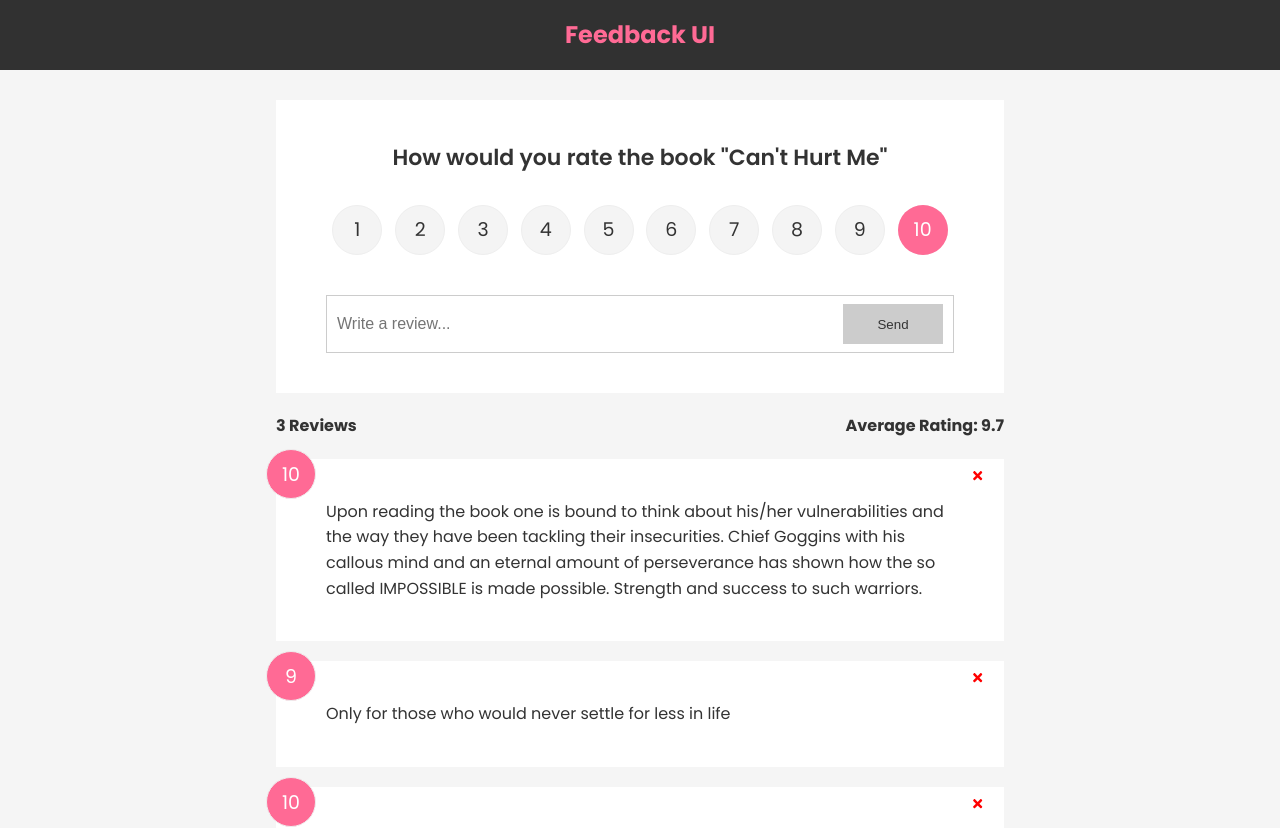
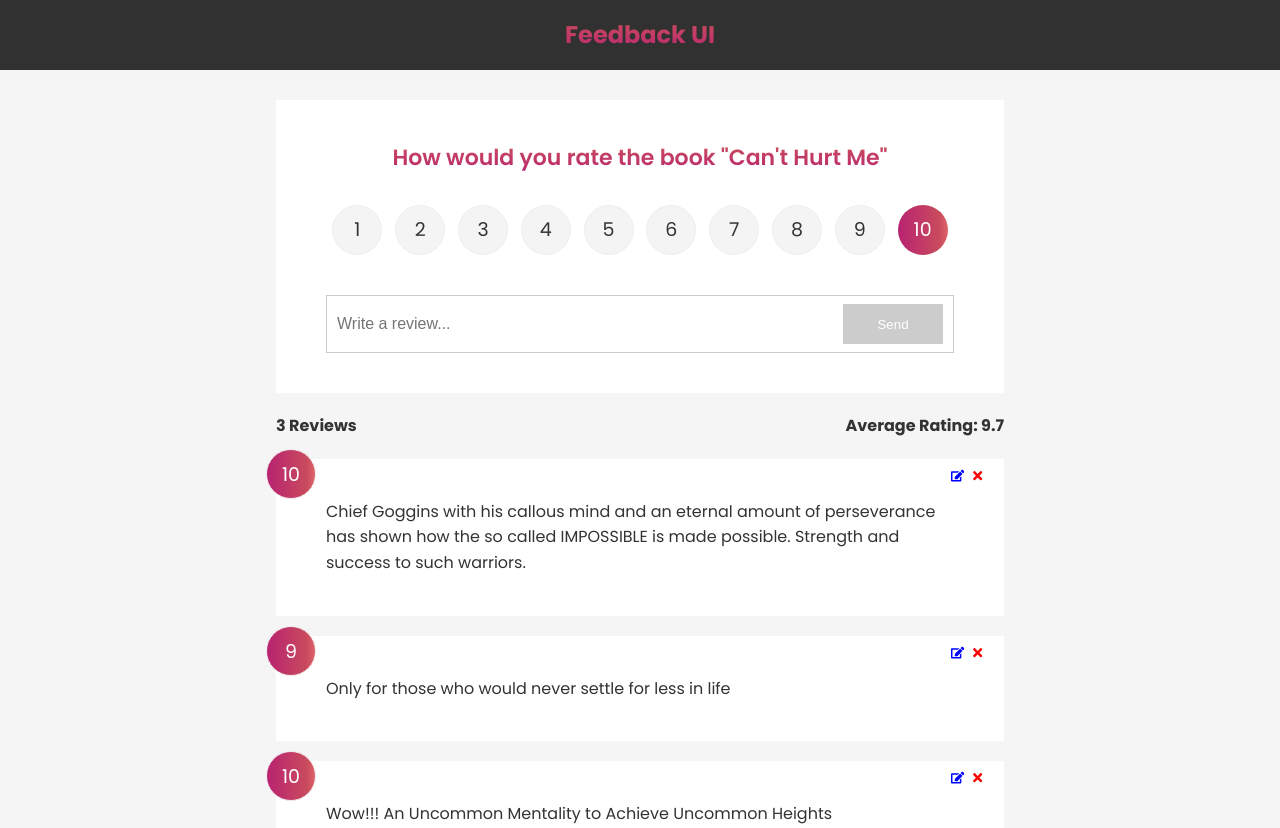
Before and after one commit to Vignesh-Mariappan/feedback-app, a React (Create React App) app: page / in a window 1280 px wide. Shown: the top 828 px of the page. Built offline with nearby package versions, Linux system fonts and the light colour scheme.

Commit message:
used context api, edit feedback functionality is added, CSS changes

```diff
--- a/src/App.js
+++ b/src/App.js
@@ -4,11 +4,13 @@
 import AboutPage from './pages/AboutPage';
 import { Routes, Route } from 'react-router-dom';
 import HomePage from './pages/HomePage';
+import { FeedbackProvider } from './context/FeedbackContext';
 
 function App() {
   const [feedback, setFeedback] = useState(feedbackdata);
 
   return (
+    <FeedbackProvider>
       <div className='App'>
         <Header />
         <div className='container'>
@@ -18,6 +20,7 @@
           </Routes>
         </div>
       </div>
+    </FeedbackProvider>
   );
 }
 
--- a/src/components/FeedbackForm.jsx
+++ b/src/components/FeedbackForm.jsx
@@ -1,9 +1,13 @@
-import React, { useState } from 'react';
+import React, { useState, useContext, useEffect } from 'react';
 import Card from './shared/Card';
 import SharedButton from './shared/SharedButton';
 import RatingSelect from './RatingSelect';
+import FeedbackContext from '../context/FeedbackContext';
 
-const FeedbackForm = ({ handleInsert, feedback }) => {
+const FeedbackForm = () => {
+  // get the feedback from the context
+  let { feedback, setFeedback, feedbackEdit, setFeedbackEdit } = useContext(FeedbackContext);
+
   const [text, setText] = useState('');
   const [btnDisabled, setBtnDisabled] = useState(true);
   const [message, setMessage] = useState('');
@@ -29,11 +33,41 @@
     setRating(rating);
   };
 
+  useEffect(() => {
+    const {
+      item: { id, text, rating },
+      editFlag,
+    } = feedbackEdit;
+    if (feedbackEdit.editFlag) {
+      setText(text);
+      setRating(rating);
+      setBtnDisabled(false);
+    }
+  }, [feedbackEdit]);
+
   /*
     on clicking the submit button in the form, the following method is called
   */
   const insertFeedback = (event) => {
     event.preventDefault();
+    if (feedbackEdit.editFlag) {
+      setFeedback(
+        feedback.map((item) =>
+          item.id === feedbackEdit.item.id
+            ? {
+                ...item,
+                rating: rating,
+                text: text,
+              }
+            : item
+        )
+      );
+
+      setFeedbackEdit({
+        item: {},
+        editFlag: false,
+      });
+    } else {
       let newFeedback = {
         id: Date.now(),
         rating: rating,
@@ -41,7 +75,8 @@
       };
 
       // handleInsert method is nothing but the setFeedback useState function
-    handleInsert([newFeedback, ...feedback]);
+      setFeedback([newFeedback, ...feedback]);
+    }
 
     // set the text to empty string after clicking the send button, hence the input box becomes empty and make the button disabled
     setText('');
@@ -55,7 +90,7 @@
         <RatingSelect select={ratingSelected} />
         <div className='input-group'>
           <input type='text' placeholder='Write a review...' onChange={handleTextChange} value={text} />
-          <SharedButton type='submit' version='primary' isDisabled={btnDisabled}>
+          <SharedButton type='submit' version='primary' isDisabled={btnDisabled} styling={{ marginLeft: '10px', color: 'white' }}>
             Send
           </SharedButton>
         </div>
--- a/src/components/FeedbackItem.jsx
+++ b/src/components/FeedbackItem.jsx
@@ -1,10 +1,25 @@
-import React from 'react';
+import React, { useContext } from 'react';
 import Card from './shared/Card';
-import { FaTimes } from 'react-icons/fa';
+import { FaTimes, FaEdit } from 'react-icons/fa';
+import FeedbackContext from '../context/FeedbackContext';
 
-const FeedbackItem = ({ item: { id, rating, text }, handleDelete, feedback }) => {
+const FeedbackItem = ({ item: { id, rating, text } }) => {
+  // get the feedback from the context
+  let { feedback, setFeedback, setFeedbackEdit } = useContext(FeedbackContext);
+
   const deleteFeedback = () => {
-    handleDelete(feedback.filter((item) => item.id !== id));
+    setFeedback(feedback.filter((item) => item.id !== id));
+  };
+
+  const editFeedback = () => {
+    setFeedbackEdit({
+      item: {
+        id: id,
+        rating: rating,
+        text: text,
+      },
+      editFlag: true,
+    });
   };
 
   return (
@@ -13,6 +28,9 @@
       <button onClick={deleteFeedback} className='close'>
         <FaTimes color='red' />
       </button>
+      <button className='edit' onClick={editFeedback}>
+        <FaEdit color='blue' />
+      </button>
       <div className='text-display'>{text}</div>
     </Card>
   );
--- a/src/components/FeedbackList.jsx
+++ b/src/components/FeedbackList.jsx
@@ -1,12 +1,17 @@
-import React from 'react';
+import React, { useContext } from 'react';
 import FeedbackItem from './FeedbackItem';
+import FeedbackContext from '../context/FeedbackContext';
 
-const FeedbackList = ({ feedback, handleDelete }) => {
+const FeedbackList = () => {
+  // get the feedback from the context
+  let { feedback } = useContext(FeedbackContext);
+
   if (!feedback || feedback.length === 0) return <p>No Feedback</p>;
+
   return (
     <div className='feedback-list'>
       {feedback.map((item) => (
-        <FeedbackItem key={item.id} item={item} handleDelete={handleDelete} feedback={feedback} />
+        <FeedbackItem key={item.id} item={item} />
       ))}
     </div>
   );
--- a/src/components/FeedbackStats.jsx
+++ b/src/components/FeedbackStats.jsx
@@ -1,6 +1,10 @@
-import React from 'react';
+import React, { useContext } from 'react';
+import FeedbackContext from '../context/FeedbackContext';
 
-const FeedbackStats = ({ feedback }) => {
+const FeedbackStats = () => {
+  // get the feedback from the context
+  let { feedback } = useContext(FeedbackContext);
+
   let avgRating = (
     feedback.reduce((accumulator, current) => {
       return accumulator + current.rating;
--- a/src/components/RatingSelect.jsx
+++ b/src/components/RatingSelect.jsx
@@ -1,8 +1,14 @@
-import React from 'react';
-import { useState } from 'react';
+import React, { useState, useContext, useEffect } from 'react';
+import FeedbackContext from '../context/FeedbackContext';
 
 const RatingSelect = ({ select }) => {
+  let { feedbackEdit } = useContext(FeedbackContext);
   const [selected, setSelected] = useState(10);
+
+  useEffect(() => {
+    if (feedbackEdit.editFlag) setSelected(feedbackEdit.item.rating);
+    else setSelected(10);
+  }, [feedbackEdit]);
 
   const handleChange = (event) => {
     // console.log({ event });
--- a/src/components/shared/SharedButton.jsx
+++ b/src/components/shared/SharedButton.jsx
@@ -1,8 +1,8 @@
 import React from 'react';
 
-const SharedButton = ({ type, version, isDisabled, children }) => {
+const SharedButton = ({ type, version, isDisabled, children, styling }) => {
   return (
-    <button type={type} className={`btn btn-${version}`} disabled={isDisabled}>
+    <button type={type} className={`btn btn-${version}`} disabled={isDisabled} style={styling}>
       {children}
     </button>
   );
--- /dev/null
+++ b/src/context/FeedbackContext.js
@@ -0,0 +1,33 @@
+import { createContext, useState } from 'react';
+
+// create the new context for feedback
+const FeedbackContext = createContext();
+
+export const FeedbackProvider = ({ children }) => {
+  const [feedback, setFeedback] = useState([
+    {
+      id: 1,
+      rating: 10,
+      text: 'Chief Goggins with his callous mind and an eternal amount of perseverance has shown how the so called IMPOSSIBLE is made possible. Strength and success to such warriors.',
+    },
+    {
+      id: 2,
+      rating: 9,
+      text: 'Only for those who would never settle for less in life',
+    },
+    {
+      id: 3,
+      rating: 10,
+      text: ' Wow!!! An Uncommon Mentality to Achieve Uncommon Heights',
+    },
+  ]);
+
+  const [feedbackEdit, setFeedbackEdit] = useState({
+    item: {},
+    editFlag: false,
+  });
+
+  return <FeedbackContext.Provider value={{ feedback, setFeedback, feedbackEdit, setFeedbackEdit }}>{children}</FeedbackContext.Provider>;
+};
+
+export default FeedbackContext;
--- a/src/index.css
+++ b/src/index.css
@@ -23,6 +23,12 @@
   max-width: 768px;
   margin: auto;
   padding: 0 20px;
+}
+
+.container h2, .about h2 {
+  background: -webkit-linear-gradient(90deg, rgb(184, 35, 112) 1%, rgb(201, 75, 94) 83%, rgb(223, 100, 105) 100%);
+  -webkit-background-clip: text;
+  -webkit-text-fill-color: transparent;
 }
 
 header {
@@ -91,6 +97,7 @@
 .rating li:hover,
 .num-display {
   background: #ff6a95;
+  background-image: linear-gradient(90deg, rgb(184, 35, 112) 1%, rgb(201, 75, 94) 83%, rgb(223, 100, 105) 100%);
   color: #fff;
 }
 
@@ -100,6 +107,7 @@
 
 [type='radio']:checked ~ label {
   background: #ff6a95;
+  background-image: linear-gradient(90deg, rgb(184, 35, 112) 1%, rgb(201, 75, 94) 83%, rgb(223, 100, 105) 100%);
   color: #fff;
 }
 
@@ -160,6 +168,8 @@
 
 .btn-primary {
   background-color: #202142;
+  background-image: linear-gradient(90deg, rgb(184, 35, 112) 1%, rgb(201, 75, 94) 83%, rgb(223, 100, 105) 100%);
+
 }
 
 .btn-secondary {
@@ -172,7 +182,8 @@
 }
 
 .btn:disabled {
-  background-color: #cccccc;
+  background-color: #cccccc!important;
+  background-image: none;
   color: #333;
   cursor: auto;
 }
@@ -214,7 +225,8 @@
 }
 
 .about-link a:hover {
-  color: #ff6a95;
+  color: #fff;
+  background-image: linear-gradient(90deg, rgb(184, 35, 112) 1%, rgb(201, 75, 94) 83%, rgb(223, 100, 105) 100%);
 }
 
 .about h1 {
@@ -224,6 +236,16 @@
 .about p {
   margin: 10px 0;
 }
+
+.home-link:hover {
+  background-image: linear-gradient(90deg, rgb(184, 35, 112) 1%, rgb(201, 75, 94) 83%, rgb(223, 100, 105) 100%);
+  -webkit-background-clip: text;
+  -webkit-text-fill-color: transparent;
+}
+
+/* .home-link-left-arrow:hover {
+  color:rgb(201, 75, 94);
+} */
 
 @media (max-width: 600px) {
   .rating li {
--- a/src/pages/AboutPage.jsx
+++ b/src/pages/AboutPage.jsx
@@ -7,13 +7,13 @@
   return (
     <Card>
       <div className='about'>
-        <h1>About Feedback UI</h1>
+        <h2>About Feedback UI</h2>
         <p>This app is to leave feedback for the book "Can't hurt me" by David Goggins.</p>
         <p style={{ display: 'flex', alignItems: 'center', gap: '10px', justifyContent: 'flex-end' }}>
           <span>Powered by React</span> <FaReact fontSize='32px' color='#61dafb' />
         </p>
-        <Link to='/' style={{ display: 'flex', alignItems: 'center', gap: '10px', justifyContent: 'flex-start', color: 'black' }}>
-          <FaArrowLeft />
+        <Link to='/' style={{ display: 'flex', alignItems: 'center', gap: '10px', justifyContent: 'flex-start', color: 'black' }} className='home-link'>
+          <FaArrowLeft className='home-link-left-arrow' />
           Back to Home Page
         </Link>
       </div>
--- a/src/pages/HomePage.jsx
+++ b/src/pages/HomePage.jsx
@@ -7,9 +7,9 @@
 const HomePage = ({ feedback, setFeedback }) => {
   return (
     <div>
-      <FeedbackForm feedback={feedback} handleInsert={setFeedback} />
-      <FeedbackStats feedback={feedback} />
-      <FeedbackList feedback={feedback} handleDelete={setFeedback} />
+      <FeedbackForm />
+      <FeedbackStats />
+      <FeedbackList />
       <AboutLinkIcon />
     </div>
   );
```
Lines whose indentation alone changed are shown as unchanged.
